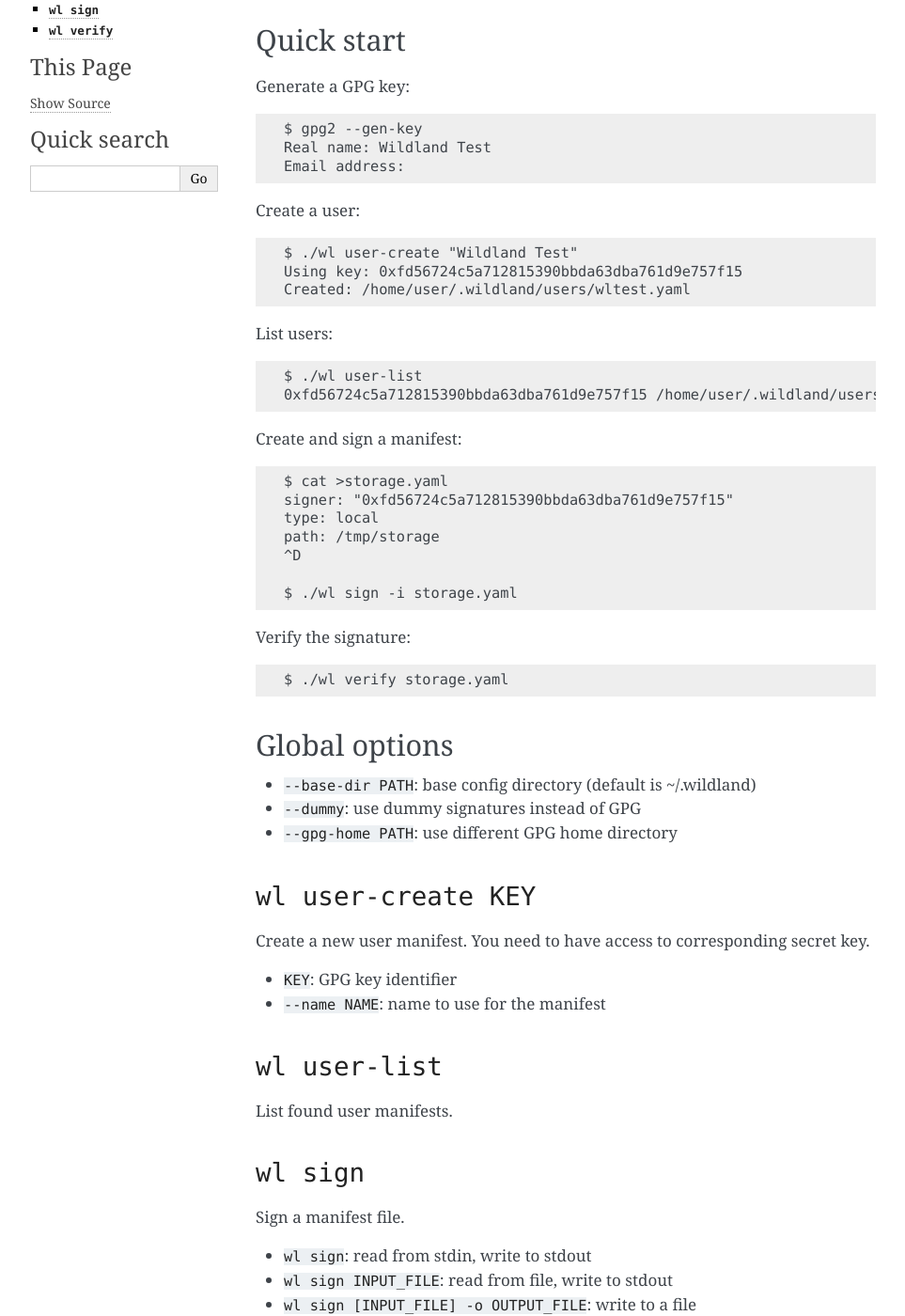
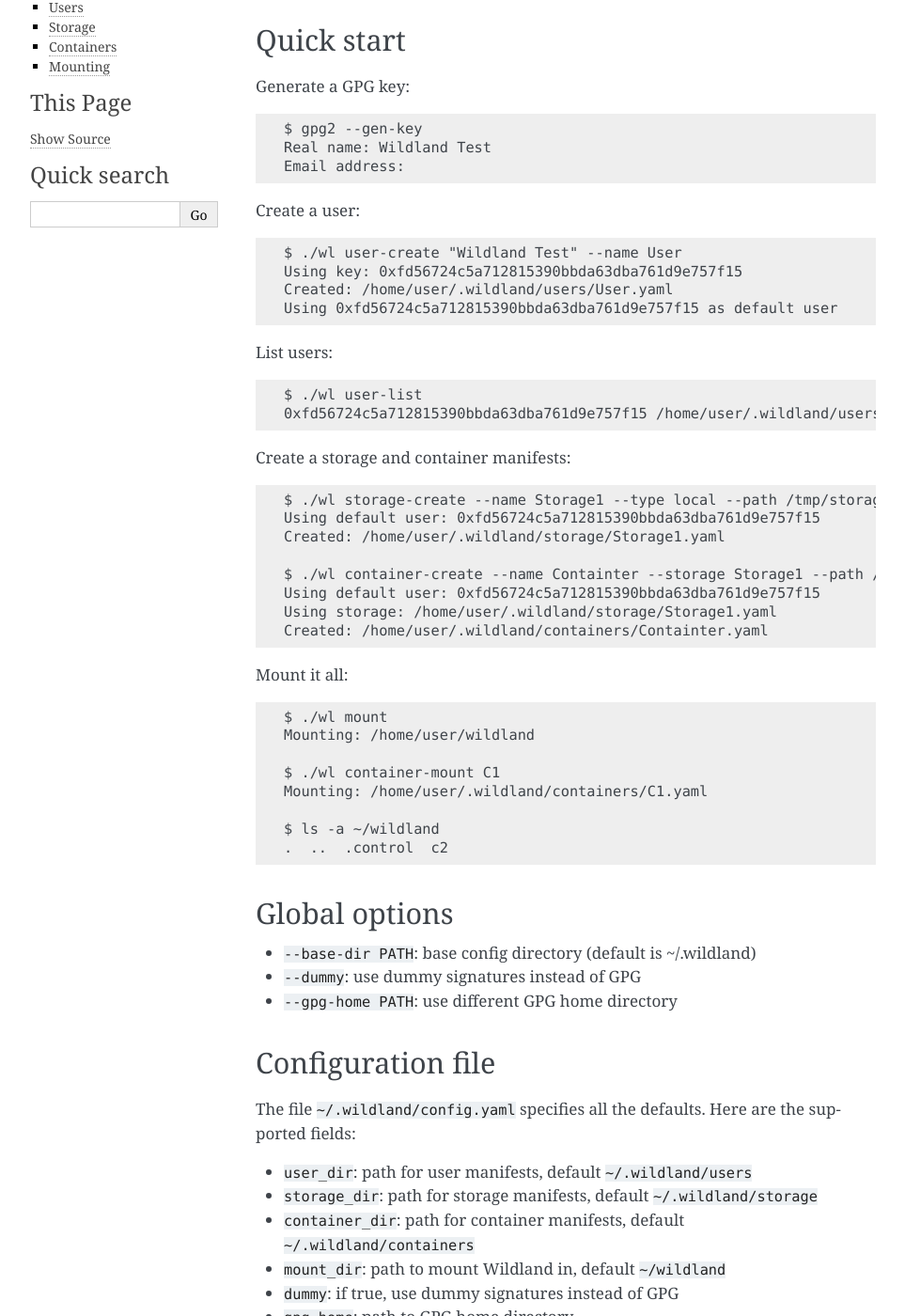
Before and after one commit to golemfoundation/wildland-client, a Sphinx documentation site: the page built from Documentation/cli.rst, in a window 1280 px wide and 1400 px high, scrolled down 202 px. Shown: the whole window at 94% size, without its empty margins (148-1111 px from the left). Built offline with Sphinx 7.4.7, drawn with Linux system fonts in a browser that asks for light colours; some of the changed text lies outside the part shown.

Commit message:
Update CLI documentation

```diff
--- a/Documentation/cli.rst
+++ b/Documentation/cli.rst
@@ -18,28 +18,37 @@
 
 Create a user::
 
-   $ ./wl user-create "Wildland Test"
+   $ ./wl user-create "Wildland Test" --name User
    Using key: 0xfd56724c5a712815390bbda63dba761d9e757f15
-   Created: /home/user/.wildland/users/wltest.yaml
+   Created: /home/user/.wildland/users/User.yaml
+   Using 0xfd56724c5a712815390bbda63dba761d9e757f15 as default user
 
 List users::
 
    $ ./wl user-list
-   0xfd56724c5a712815390bbda63dba761d9e757f15 /home/user/.wildland/users/wltest.yaml
+   0xfd56724c5a712815390bbda63dba761d9e757f15 /home/user/.wildland/users/User.yaml
 
-Create and sign a manifest::
+Create a storage and container manifests::
 
-   $ cat >storage.yaml
-   signer: "0xfd56724c5a712815390bbda63dba761d9e757f15"
-   type: local
-   path: /tmp/storage
-   ^D
+   $ ./wl storage-create --name Storage1 --type local --path /tmp/storage
+   Using default user: 0xfd56724c5a712815390bbda63dba761d9e757f15
+   Created: /home/user/.wildland/storage/Storage1.yaml
 
-   $ ./wl sign -i storage.yaml
+   $ ./wl container-create --name Containter --storage Storage1 --path /C1
+   Using default user: 0xfd56724c5a712815390bbda63dba761d9e757f15
+   Using storage: /home/user/.wildland/storage/Storage1.yaml
+   Created: /home/user/.wildland/containers/Containter.yaml
 
-Verify the signature::
+Mount it all::
 
-   $ ./wl verify storage.yaml
+   $ ./wl mount
+   Mounting: /home/user/wildland
+
+   $ ./wl container-mount C1
+   Mounting: /home/user/.wildland/containers/C1.yaml
+
+   $ ls -a ~/wildland
+   .  ..  .control  c2
 
 Global options
 --------------
@@ -48,34 +57,98 @@
 * ``--dummy``: use dummy signatures instead of GPG
 * ``--gpg-home PATH``: use different GPG home directory
 
-``wl user-create KEY``
-----------------------
+Configuration file
+------------------
 
-Create a new user manifest. You need to have access to corresponding secret
-key.
+The file ``~/.wildland/config.yaml`` specifies all the defaults. Here are the
+supported fields:
 
-* ``KEY``: GPG key identifier
-* ``--name NAME``: name to use for the manifest
+* ``user_dir``: path for user manifests, default ``~/.wildland/users``
+* ``storage_dir``: path for storage manifests, default ``~/.wildland/storage``
+* ``container_dir``: path for container manifests, default ``~/.wildland/containers``
+* ``mount_dir``: path to mount Wildland in, default ``~/wildland``
+* ``dummy``: if true, use dummy signatures instead of GPG
+* ``gpg_home``: path to GPG home directory
+* ``default_user`` (as key fingerprint): default user for newly created manifests
 
-``wl user-list``
+Manifest commands
 -----------------
 
-List found user manifests.
+The following commands work on all the manifests:
 
-``wl sign``
------------
+* ``wl sign`` - sign a manifest file
 
-Sign a manifest file.
+  * ``wl sign``: read from stdin, write to stdout
+  * ``wl sign INPUT_FILE``: read from file, write to stdout
+  * ``wl sign [INPUT_FILE] -o OUTPUT_FILE``: write to a file
+  * ``wl sign -i FILE``: sign in-place (save to the same file)
 
-* ``wl sign``: read from stdin, write to stdout
-* ``wl sign INPUT_FILE``: read from file, write to stdout
-* ``wl sign [INPUT_FILE] -o OUTPUT_FILE``: write to a file
-* ``wl sign -i FILE``: sign in-place (save to the same file)
+* ``wl verify`` - verify a signature
 
-``wl verify``
--------------
+  * ``wl verify``: read from stdin
+  * ``wl verify FILE``: read from file
 
-Verify a manifest signature.
+* ``wl edit FILE`` - edit a file, then check and sign it (``visudo``-style)
 
-* ``wl verify``: read from stdin
-* ``wl verify FILE``: read from file
+  * ``--editor`` - use a specific editor command instead of ``$EDITOR``
+
+In addition, these commands work on specific types of manifests:
+
+* ``wl user-{sign,verify,edit}``
+* ``wl storage-{sign,verify,edit}``
+* ``wl container-{sign,verify,edit}``
+
+When the type of manifest is known, you can refer to a manifest just by a short
+name (e.g. ``wl container-sign C1`` will know to look for
+``~/.wildland/users/C1.yaml``). The manifests will also be verified against
+schema.
+
+Users
+-----
+
+* ``wl user-create KEY`` - create a new user
+
+  * ``KEY`` is GPG key identifier
+  * ``--name NAME``: name to use for the manifest
+
+* ``wl user-list``: list known users
+
+Storage
+-------
+
+* ``wl storage-create`` - create a new user
+
+  * ``--user USER``: user name to use for signing
+  * ``--name NAME``: name to use for the manifest
+  * ``--type``: storage type (only ``local`` is supported for now)
+  * ``--path PATH``: path for local storage
+
+* ``wl storage-list``: list known storages
+
+Containers
+----------
+
+* ``wl container-create`` - create a new container
+
+  * ``--user USER``: user name to use for signing
+  * ``--name NAME``: name to use for the manifest
+  * ``--path PATH``: mount path for container (can be repeated)
+  * ``--storage STORAGE``: storage to use for container (can be repeated)
+
+* ``wl container-list``: list known containers
+
+* ``wl container-mount CONTAINER``: mount a container
+
+* ``wl container-unmount CONTAINER``: unmount a container
+
+  * ``wl container-unmount --path PATH``: unmount a container mounted under a
+    specific path
+
+
+Mounting
+--------
+
+* ``wl mount``: mount the Wildland filesystem (see ``mount_dir`` in
+  Configuration file)
+
+* ``wl unmount``: unmount the Wildland filesystem
```
